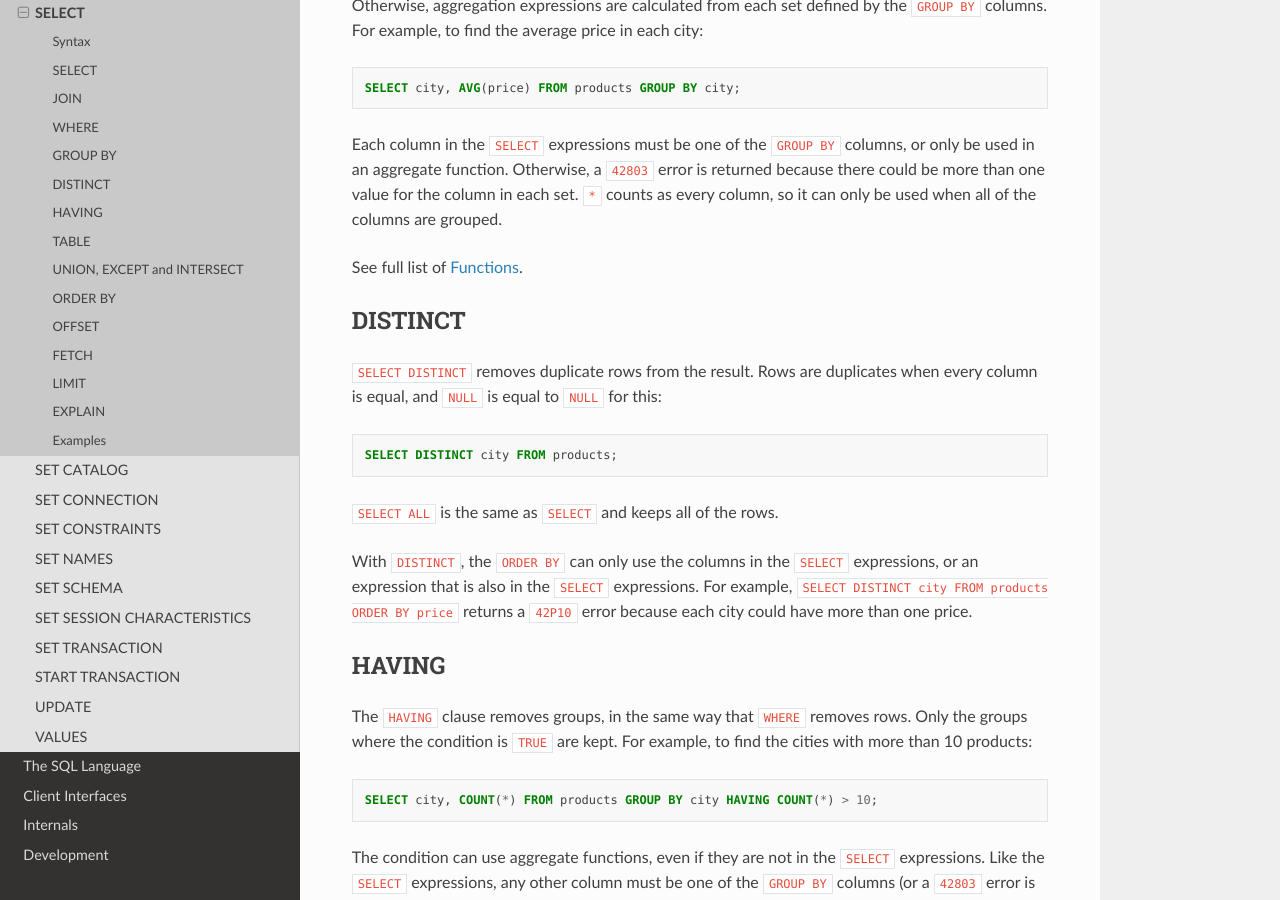
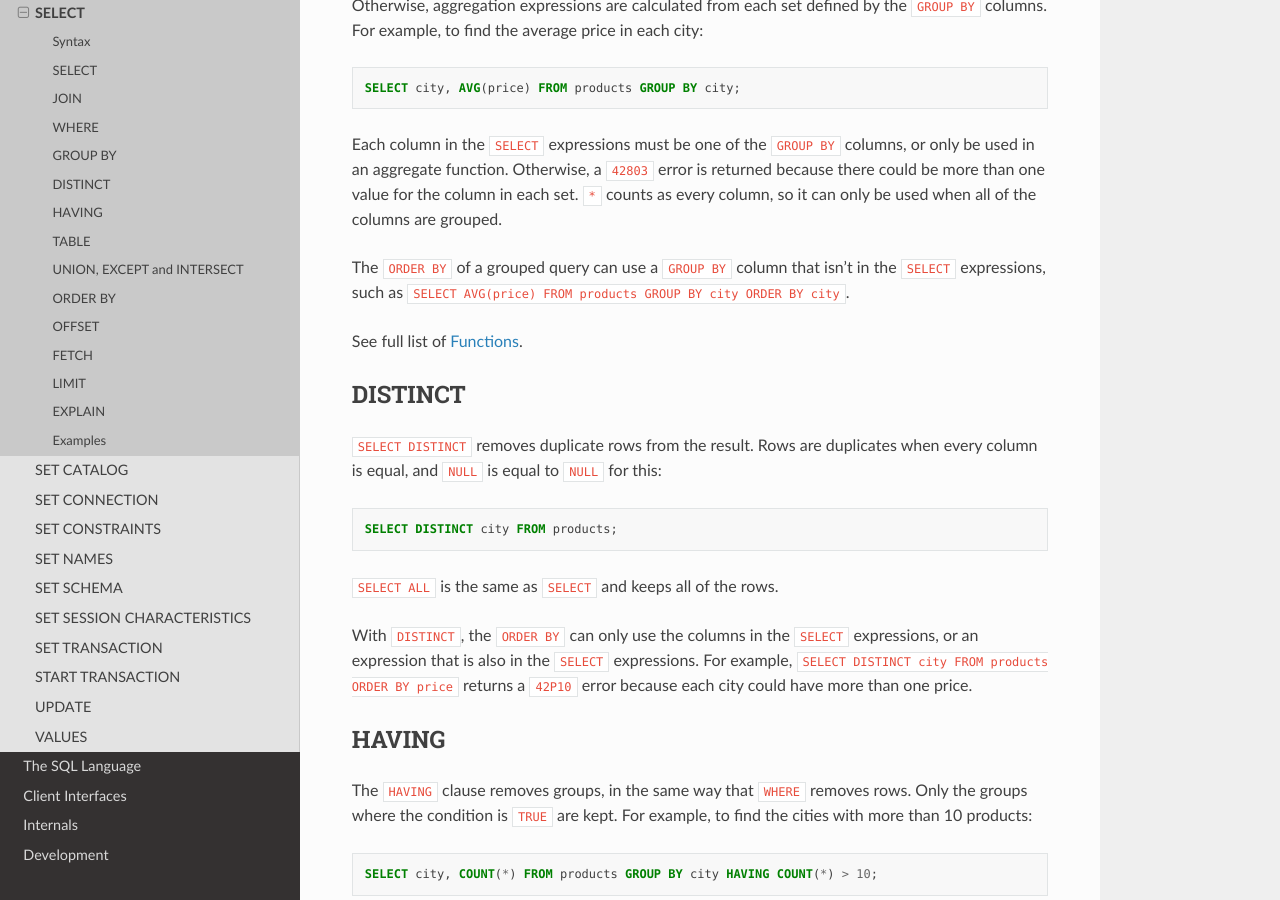
Before and after one commit to elliotchance/vsql, a Sphinx documentation site: the page built from docs/select.rst, in a window 1280 px wide and 900 px high, scrolled down 4181 px. Built offline with Sphinx 7.4.7 and the Read the Docs theme 3.1.0, drawn with Linux system fonts in a browser that asks for light colours.

Commit message:
language: Flag ORDER BY in a grouped table (F868)
A sort key of a grouped query that references a column that isn't a column
of the result (a grouping column that isn't in the select list, or a column
in an aggregate function) needs Feature F868 (ISO/IEC 9075-2:2023, 7.17,
<query expression>, Conformance Rules, 25). vsql already allowed it, so
it's now flagged. A column that isn't a grouping column is still a 42803.

F868 implies T301 (functional dependencies), which vsql doesn't have, so
F868 is only partially supported.

Fixes #1187

Co-Authored-By: Claude Opus 5.5 <noreply@anthropic.com>

```diff
--- a/docs/select.rst
+++ b/docs/select.rst
@@ -195,6 +195,10 @@ columns, or only be used in an aggregate function. Otherwise, a ``42803``
 error is returned because there could be more than one value for the column in
 each set. ``*`` counts as every column, so it can only be used when all of the
 columns are grouped.
+
+The ``ORDER BY`` of a grouped query can use a ``GROUP BY`` column that isn't in
+the ``SELECT`` expressions, such as
+``SELECT AVG(price) FROM products GROUP BY city ORDER BY city``.
 
 See full list of :doc:`functions`.
 
--- a/docs/sql-compliance-9075-2.rst
+++ b/docs/sql-compliance-9075-2.rst
@@ -1049,7 +1049,7 @@ Optional Features
    * - ❌ **F867**
      - **FETCH FIRST clause: WITH TIES option**
 
-   * - ❌ **F868**
+   * - ⭕ **F868**
      - **ORDER BY in grouped table**
 
    * - ❌ **R010**
--- a/docs/standard/part2/07.txt
+++ b/docs/standard/part2/07.txt
@@ -1502,7 +1502,7 @@
 7.17/CR/22               implemented  vsql/std_1_8_5_sql_flagger.v tests/std_1_8_5_flagging.sql
 7.17/CR/23               n/a          - - FETCH FIRST PERCENT (F866)
 7.17/CR/24               n/a          - - FETCH FIRST WITH TIES (F867)
-7.17/CR/25               n/a          - - ORDER BY in grouped table (F868, #1187)
+7.17/CR/25               implemented  vsql/std_2_5_4_names_and_identifiers.v tests/std_2_7_17_order_by_grouped.sql
 # 7.18, <search or cycle clause>
 7.18                     n/a          - - recursive queries (T131)
 7.18/SR/1                n/a          - - recursive queries (T131)
```
Also changed, not shown: 5 other files.
